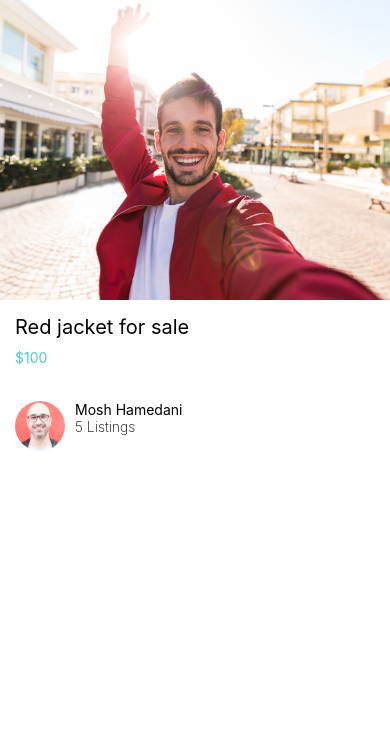
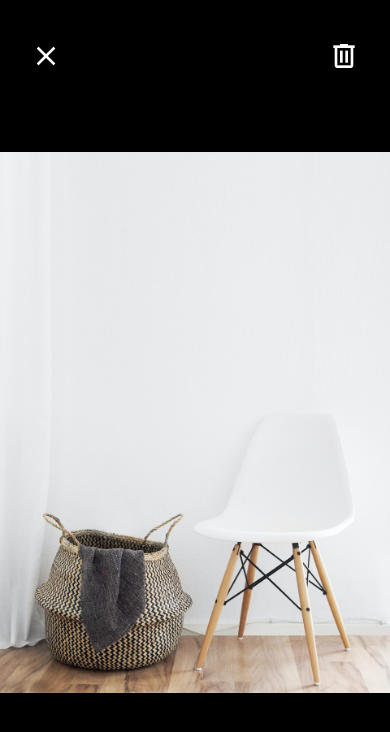
Before and after one commit to stephencarico/DoneWithIt, a React Native app: screen / in a window 390 px wide. Shown: the top 732 px of the page. Built offline with nearby package versions, Linux system fonts and the light colour scheme.

Commit message:
feat: replace boxes with icons

```diff
--- a/App.js
+++ b/App.js
@@ -1,7 +1,7 @@
-import ListingDetailsScreen from "./app/screens/ListingDetailsScreen";
+import ViewImageScreen from "./app/screens/ViewImageScreen";
 
 export default function App() {
   return (
-    <ListingDetailsScreen />
+    <ViewImageScreen />
   );
 }
--- a/app/screens/ViewImageScreen.js
+++ b/app/screens/ViewImageScreen.js
@@ -1,13 +1,14 @@
 import React from 'react';
 import { Image, StyleSheet, View } from 'react-native';
+import { MaterialIcons, MaterialCommunityIcons } from '@expo/vector-icons';
 
 import colors from '../config/colors';
 
 function ViewImageScreen(props) {
   return (
     <View style={styles.container}>
-      <View style={styles.closeIcon}></View>
-      <View style={styles.deleteIcon}></View>
+      <MaterialIcons name="close" size={32} color="green" style={styles.closeIcon} />
+      <MaterialCommunityIcons name="trash-can-outline" size={32} color="black" style={styles.deleteIcon} />
       <Image
         style={styles.image}
         resizeMode='contain'
@@ -19,24 +20,21 @@ function ViewImageScreen(props) {
 
 const styles = StyleSheet.create({
   closeIcon: {
-    width: 50,
-    height: 50,
-    backgroundColor: colors.primary,
     position: 'absolute',
     top: 40,
-    left: 30
+    left: 30,
+    alignItems: 'center',
+    color: colors.white
   },
   container: {
     flex: 1,
     backgroundColor: colors.black,
   },
   deleteIcon: {
-    width: 50,
-    height: 50,
-    backgroundColor: colors.secondary,
     position: 'absolute',
     top: 40,
-    right: 30
+    right: 30,
+    color: colors.white
   },
   image: {
     height: '100%',
```
